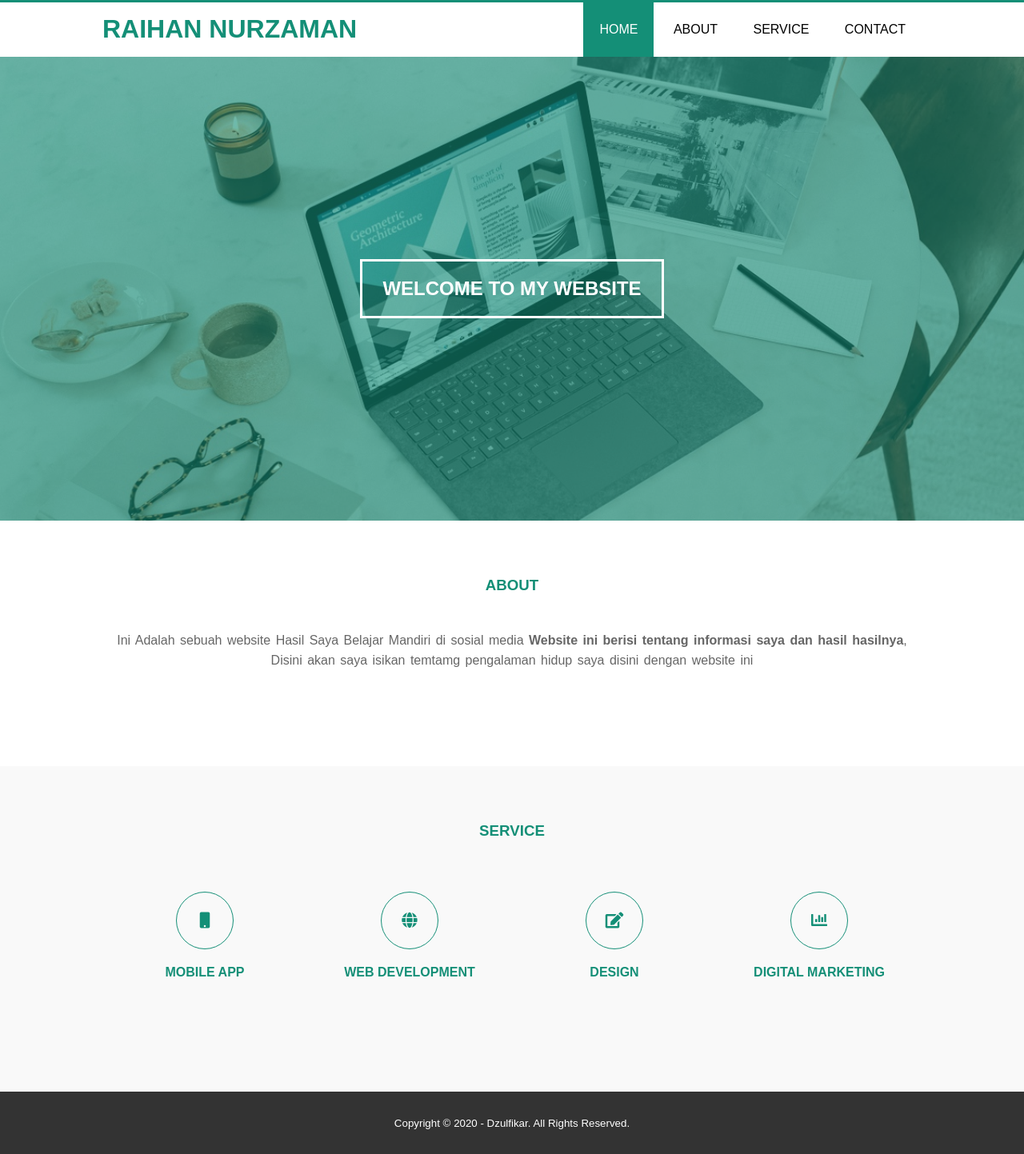
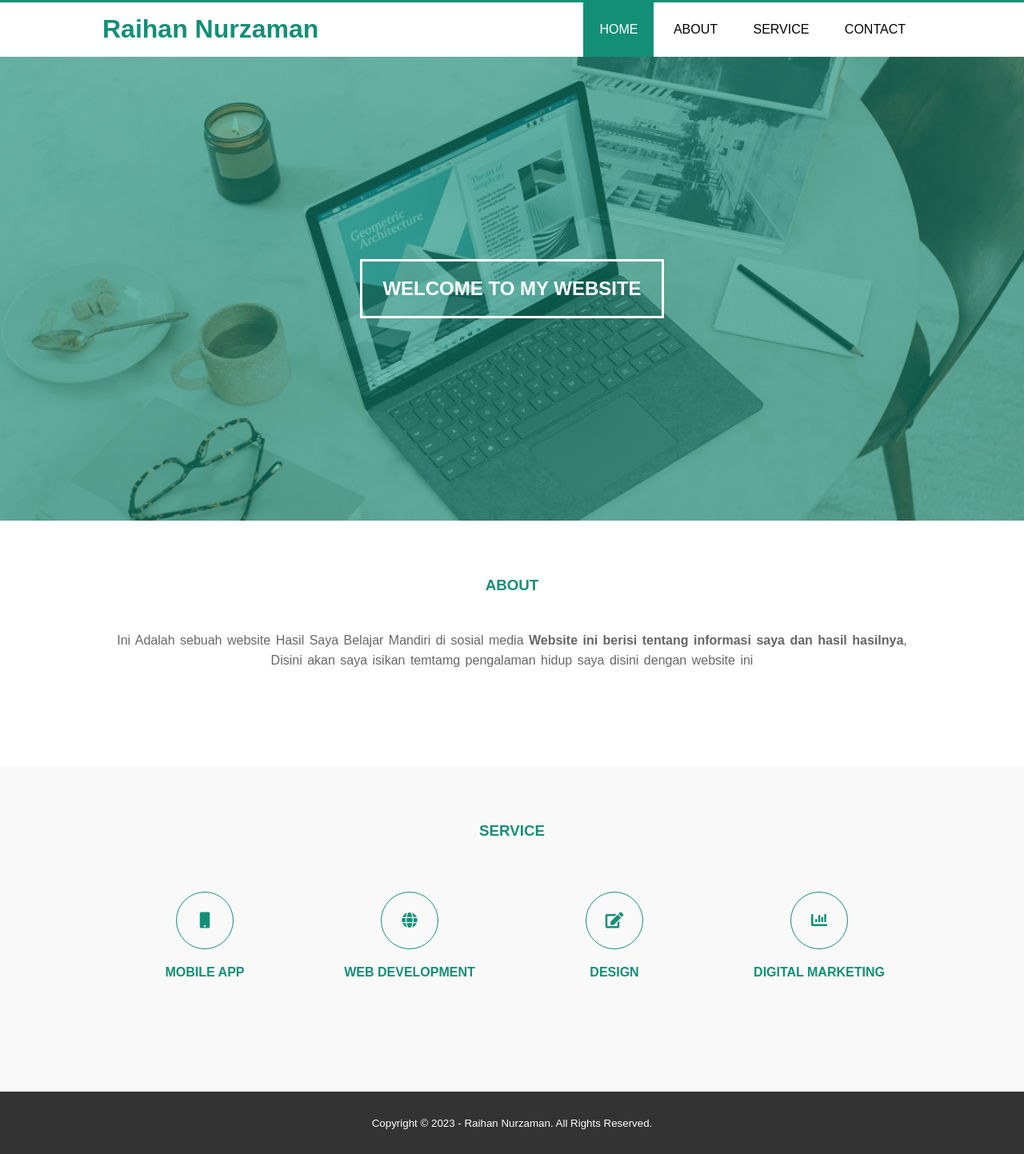
Before and after one commit to hansplayid/hansplayid.github.com, a plain HTML site: page index.html in a window 1280 px wide. Shown: the part 25-1468 px from the top of the page at 80% size. Drawn offline with nearby package versions, Linux system fonts and the light colour scheme.

Commit message:
Update index.html

```diff
--- a/index.html
+++ b/index.html
@@ -3,7 +3,7 @@
 <head>
 	<meta charset="utf-8">
 	<meta name="viewport" content="width=device-width, initial-scale=1">
-	<title>Dzulfikar Nurfikri</title>
+	<title>Raihan Nurzaman</title>
 	<link rel="stylesheet" type="text/css" href="css/style.css">
 	<link rel="stylesheet" type="text/css" href="https://cdnjs.cloudflare.com/ajax/libs/font-awesome/5.13.0/css/all.min.css">
 	<script src="https://code.jquery.com/jquery-3.5.1.min.js" integrity="sha256-9/aliU8dGd2tb6OSsuzixeV4y/faTqgFtohetphbbj0=" crossorigin="anonymous"></script>
@@ -26,7 +26,7 @@
 	</div>
 	<header>
 		<div class="container">
-			<h1><a href="index.html">RAIHAN NURZAMAN</a></h1>
+			<h1><a href="index.html">Raihan Nurzaman</a></h1>
 			<ul>
 				<li class="active"><a href="index.html">HOME</a></li>
 				<li><a href="about.html">ABOUT</a></li>
@@ -77,7 +77,7 @@
 	<!-- footer -->
 	<footer>
 		<div class="container">
-			<small>Copyright &copy; 2020 - Dzulfikar. All Rights Reserved.</small>
+			<small>Copyright &copy; 2023 - Raihan Nurzaman. All Rights Reserved.</small>
 		</div>
 	</footer>
 
```
